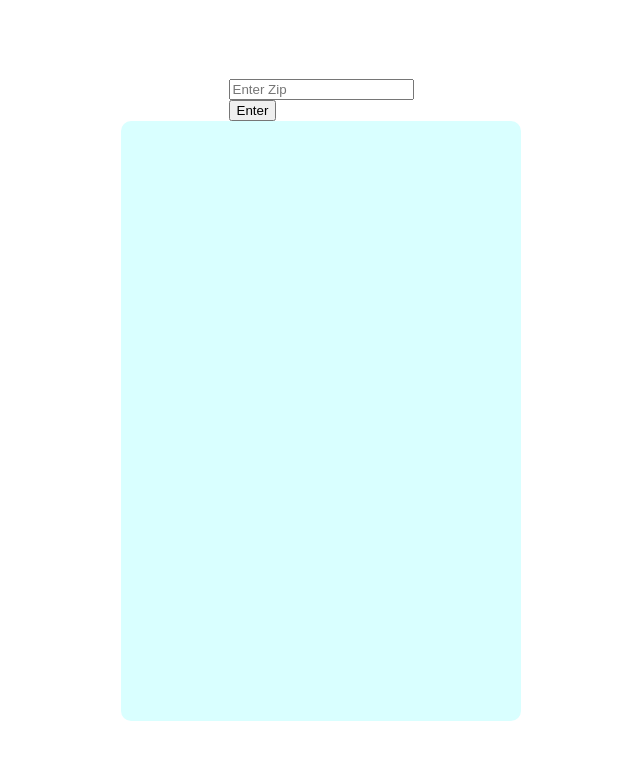
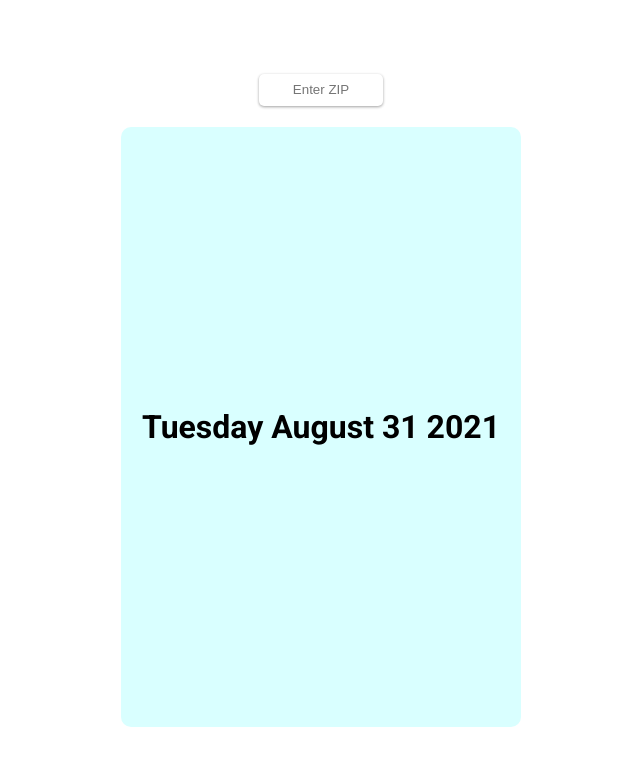
Before and after one commit to AnniePawl/react-weather, a React (Create React App) app: page / in a window 1280 px wide. Shown: the top 766 px of the page, without its empty margins (319-959 px from the left). Built offline with nearby package versions, Linux system fonts and the light colour scheme.

Commit message:
date and time component

```diff
--- a/public/index.html
+++ b/public/index.html
@@ -9,7 +9,10 @@
       name="description"
       content="Web site created using create-react-app"
     />
-
+    <!-- Roboto Font -->
+    <style>
+      @import url('https://fonts.googleapis.com/css2?family=Roboto:wght@300;400;700;900&display=swap');
+      </style>
     <!--
       manifest.json provides metadata used when your web app is installed on a
       user's mobile device or desktop. See https://developers.google.com/web/fundamentals/web-app-manifest/
--- a/src/App.css
+++ b/src/App.css
@@ -19,6 +19,7 @@
   height: 100vh;
   width: 100vw;
   background: white;
+  font-family: "Roboto", sans-serif;
 }
 
 .WeatherCard {
@@ -43,5 +44,36 @@
 
 h1.Title {
   text-transform: uppercase;
+  font: "Roboto", sans-serif;
+}
+
+form {
+  display: -webkit-box;
+  display: -ms-flexbox;
+  display: flex;
+  -webkit-box-pack: center;
+      -ms-flex-pack: center;
+          justify-content: center;
+  -webkit-box-align: center;
+      -ms-flex-align: center;
+          align-items: center;
+}
+
+input {
+  text-align: center;
+  height: 30px;
+  width: 120px;
+  border: None;
+  -webkit-box-shadow: 0px 1px 3px rgba(0, 0, 0, 0.16), 0px 1px 3px rgba(0, 0, 0, 0.23);
+          box-shadow: 0px 1px 3px rgba(0, 0, 0, 0.16), 0px 1px 3px rgba(0, 0, 0, 0.23);
+  border-radius: 5px;
+}
+
+input:hover {
+  background: pink;
+}
+
+button {
+  opacity: 0;
 }
 /*# sourceMappingURL=App.css.map */
--- a/src/App.js
+++ b/src/App.js
@@ -1,12 +1,10 @@
 import Form from "./components/Form";
 import "./App.css";
-import WeatherCard from "./components/WeatherCard";
 
 function App() {
   return (
     <div className="App">
       <Form />
-      <WeatherCard />
     </div>
   );
 }
--- a/src/App.scss
+++ b/src/App.scss
@@ -5,6 +5,8 @@
 // Variables
 $app-background: white;
 $card-background: #d9ffff;
+$input-hover: pink;
+$font: "Roboto", sans-serif;
 
 // Mixins
 @mixin center-flex {
@@ -19,10 +21,12 @@ $card-background: #d9ffff;
   height: 100vh;
   width: 100vw;
   background: $app-background;
+  font-family: $font;
 }
 
 .WeatherCard {
   @include center-flex();
+
   flex-direction: column;
   height: 600px;
   width: 400px;
@@ -33,4 +37,25 @@ $card-background: #d9ffff;
 // Title Component
 h1.Title {
   text-transform: uppercase;
+  font: $font;
 }
+
+// Form Styles
+form {
+  @include center-flex();
+}
+// Input
+input {
+  text-align: center;
+  height: 30px;
+  width: 120px;
+  border: None;
+  box-shadow: 0px 1px 3px rgba(0, 0, 0, 0.16), 0px 1px 3px rgba(0, 0, 0, 0.23);
+  border-radius: 5px;
+}
+input:hover {
+  background: $input-hover;
+}
+button {
+  opacity: 0;
+}
--- /dev/null
+++ b/src/components/DateTime.js
@@ -0,0 +1,44 @@
+// Date instances inherit from Date.prototype
+
+export default function DateTime() {
+  let currentDate = new Date();
+  let day = currentDate.getDay();
+  let date = currentDate.getDate();
+  let month = currentDate.getMonth();
+  let year = currentDate.getFullYear();
+
+  // Days of Week
+  const days = [
+    "Sunday",
+    "Monday",
+    "Tuesday",
+    "Wednesday",
+    "Thursday",
+    "Friday",
+    "Saturday",
+  ];
+
+  // Months
+  const months = [
+    "January",
+    "February",
+    "March",
+    "April",
+    "May",
+    "June",
+    "July",
+    "August",
+    "September",
+    "October",
+    "November",
+    "December",
+  ];
+
+  return (
+    <div>
+      <h1>
+        {days[day]} {months[month]} {date} {year}
+      </h1>
+    </div>
+  );
+}
--- a/src/components/Form.js
+++ b/src/components/Form.js
@@ -1,29 +1,33 @@
 import React, { useState } from "react";
-import Title from "./Title";
 import axios from "axios";
+import WeatherCard from "./WeatherCard";
+import "../App.css";
 
 export default function Form() {
   // Hooks
   const [zip, setZip] = useState("");
   const [city, setCity] = useState(null);
-  // const [lat, setLat] = useState(null);
-  // const [lon, setLon] = useState(null);
+  const [temp, setTemp] = useState("");
+  const [description, setDescription] = useState("");
 
   // Variables
   const apikey = "0853c15130697cb0030dc6c83d7ae9cd";
   const geocodingPath = `http://api.openweathermap.org/geo/1.0/zip?zip=${zip}&appid=${apikey}`;
-  // const oneCallPath = `https://api.openweathermap.org/data/2.5/onecall?lat=${lat}&lon=${lon}&appid=${apikey}&units=imperial`;
 
   // Get Weather
   async function getWeather() {
     try {
       const res1 = await axios.get(geocodingPath);
       const data = res1.data;
+      console.log(data);
       setCity(data.name);
       const res2 = await axios.get(
         `https://api.openweathermap.org/data/2.5/onecall?lat=${data.lat}&lon=${data.lon}&appid=${apikey}&units=imperial`
       );
       const data2 = res2.data;
+      // console.log(data2.current.weather[0].main);
+      setDescription(data2.current.weather[0].main);
+      setTemp(data2.current.temp);
       console.log(data2);
     } catch (err) {
       console.log(err);
@@ -40,7 +44,7 @@ export default function Form() {
         }}
       >
         <input
-          placeholder="Enter Zip"
+          placeholder="Enter ZIP"
           type="text"
           value={zip}
           onChange={(e) => {
@@ -49,7 +53,12 @@ export default function Form() {
         />
       </form>
       <button type="submit">Enter</button>
-      {/* <Title city={city} /> */}
+
+      <WeatherCard
+        city={city}
+        description={description}
+        temp={temp}
+      ></WeatherCard>
     </div>
   );
 }
--- a/src/components/Title.js
+++ /dev/null
@@ -1,10 +0,0 @@
-import React from "react";
-import "../App.css";
-
-export default function Title(props) {
-  return (
-    <div>
-      <h1 className="Title">{props.city}</h1>
-    </div>
-  );
-}
--- a/src/components/WeatherCard.js
+++ b/src/components/WeatherCard.js
@@ -1,11 +1,14 @@
 import React from "react";
-import Title from "./Title";
+import DateTime from "./DateTime";
 import "../App.css";
 
-export default function WeatherCard() {
+export default function WeatherCard(props) {
   return (
     <div className="WeatherCard">
-      <Title />
+      <h1>{props.city}</h1>
+      <h3>{props.description}</h3>
+      <h2>{props.temp}</h2>
+      <DateTime />
     </div>
   );
 }
```
Also changed, not shown: 1 other file (tests, documents, lock files or other folders).
